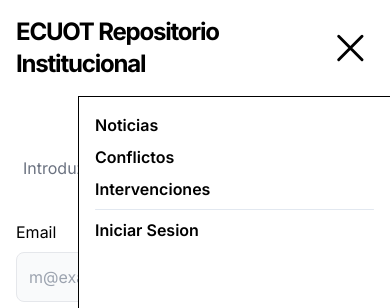
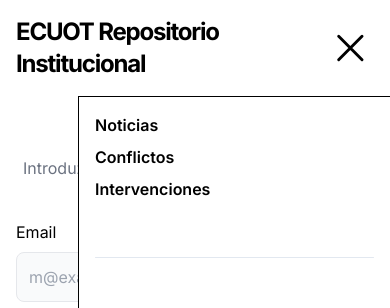
Before and after one commit to santiagoSuarez219/ecuot-frontend-vite, a React (Vite) app: page /auth in a window 390 px wide. Both pictures are taken after a click on the icon 350 px from the left and 48 px from the top of the page. Shown: the top 308 px of the page. Built offline with nearby package versions, Linux system fonts and the light colour scheme.

Commit message:
Añadir autenticación al Navbar

```diff
--- a/src/components/Navbar.jsx
+++ b/src/components/Navbar.jsx
@@ -2,10 +2,14 @@ import { Link } from "react-router-dom";
 import { HiBars3 } from "react-icons/hi2";
 import { HiOutlineXMark } from "react-icons/hi2";
 import useEcuot from "../hooks/useEcuot";
+import useAuth from "../hooks/useAuth";
+
 import Modal from "../modal";
 
 export default function Navbar() {
   const { modalNavbar, handleCloseModal, handleOpenModal } = useEcuot();
+  const { auth } = useAuth();
+
   return (
     <>
       <nav className="w-full flex p-4 lg:p-6 items-center justify-between">
@@ -26,9 +30,28 @@ export default function Navbar() {
             </li>
           </ul>
         </div>
-        <button className="hidden lg:block p-2 border border-gray-400 rounded-lg hover:bg-gray-200 transition-colors">
-          <Link to="/auth">Iniciar sesion</Link>
-        </button>
+        {auth?.nombre ? (
+          <div className="hidden lg:flex items-center gap-4 text-sm">
+            <p className="text-gray-500">{auth.email}</p>
+            <p className="text-gray-500 capitalize">{auth.rol.nombre}</p>
+            <Link
+              to={"/administrar"}
+              className="hover:underline underline-offset-4 font-medium"
+            >
+              Panel de administrador
+            </Link>
+            <input
+              type="button"
+              value="Cerrar sesion"
+              className="hover:underline underline-offset-4 font-medium"
+            />
+          </div>
+        ) : (
+          <button className="hidden lg:block p-2 border border-gray-400 rounded-lg hover:bg-gray-200 transition-colors">
+            <Link to="/auth">Iniciar sesion</Link>
+          </button>
+        )}
+
         {modalNavbar ? (
           <HiOutlineXMark
             className="text-5xl z-10 lg:hidden"
@@ -53,10 +76,24 @@ export default function Navbar() {
                 <li onClick={handleCloseModal}>
                   <Link to={"/intervenciones"}>Intervenciones</Link>
                 </li>
-                <div className="w-full h-[1px] rounded-sm bg-slate-200"></div>
-                <li onClick={handleCloseModal}>
-                  <Link to={"/auth"}>Iniciar Sesion</Link>
-                </li>
+                <div className="w-full h-[1px] rounded-sm bg-slate-200 mt-12"></div>
+                {auth?.nombre ? (
+                  <div className="flex flex-col gap-4 text-sm font-normal">
+                    <p className="text-gray-500">{auth.email}</p>
+                    <p className="text-gray-500 capitalize">
+                      {auth.rol.nombre}
+                    </p>
+                    <input
+                      type="button"
+                      value="Cerrar sesion"
+                      className="mt-4 font-medium border rounded-lg border-gray-400 p-2"
+                    />
+                  </div>
+                ) : (
+                  <button className="hidden lg:block p-2 border border-gray-400 rounded-lg hover:bg-gray-200 transition-colors">
+                    <Link to="/auth">Iniciar sesion</Link>
+                  </button>
+                )}
               </ul>
             </div>
           </Modal>
```
